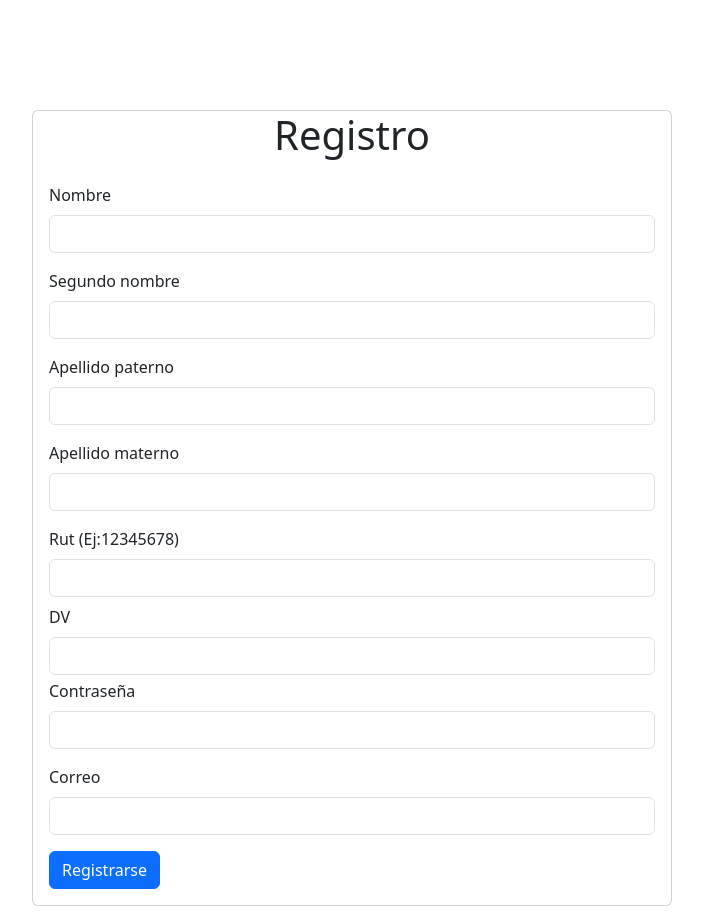
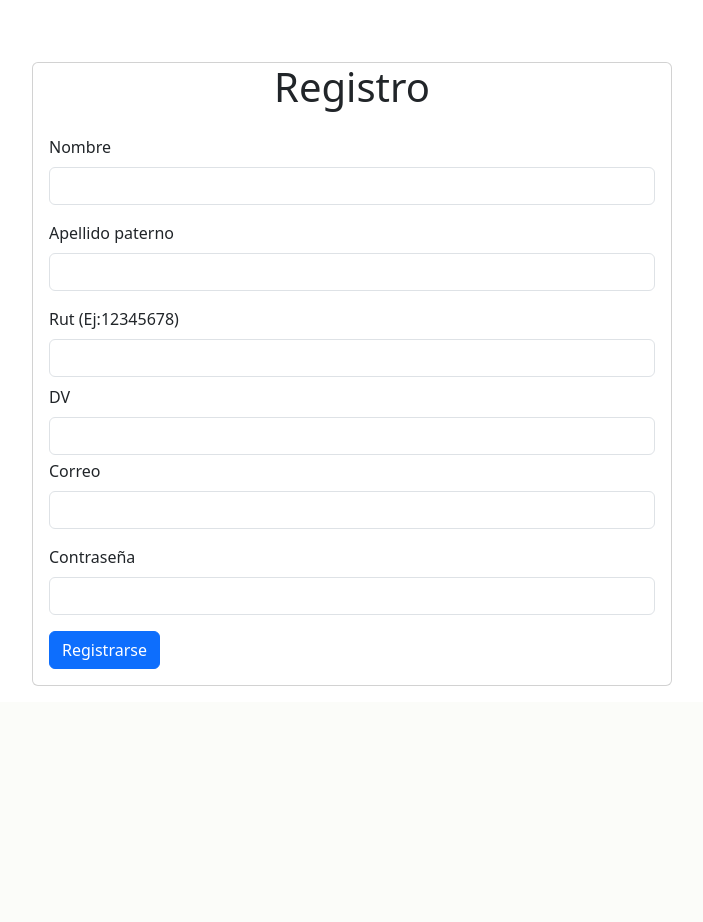
Before and after one commit to alex-bq/ProyectoArqui, a Django app: page /registro/ in a window 1280 px wide. Shown: the part 106-1028 px from the top of the page, without its empty margins (288-991 px from the left). After the commit the page ends 792 px from the top, so only its background shows below. Run offline with Django 4.2, Linux system fonts and the light colour scheme; some libraries are stand-ins or nearby versions.

Commit message:
registro usuario

```diff
--- /dev/null
+++ b/MiEstacionamiento/forms.py
@@ -0,0 +1,7 @@
+from django import forms
+from .models import Cliente
+
+class ClienteForm(forms.ModelForm):
+    class Meta:
+        model = Cliente
+        fields = ['nombre', 'aPaterno', 'run', 'dv', 'correo', 'password']
--- a/MiEstacionamiento/models.py
+++ b/MiEstacionamiento/models.py
@@ -2,36 +2,30 @@ from django.db import models
 
 
 class Cliente(models.Model):
-    run_cli = models.IntegerField(primary_key=True)
-    dv_run = models.CharField(max_length=1)
     nombre = models.CharField(max_length=35)
-    s_nombre = models.CharField(max_length=35, null=True, blank=True)
-    ap_paterno = models.CharField(max_length=35)
-    ap_materno = models.CharField(max_length=35)
-    fec_nac = models.DateField()
+    aPaterno = models.CharField(max_length=35)
+    run = models.IntegerField(primary_key=True)
+    dv = models.CharField(max_length=1)
     correo = models.EmailField()
-    clave = models.CharField(max_length=50)
+    password = models.CharField(max_length=50)
 
     def __str__(self):
-        return f"{self.nombre} {self.ap_paterno} {self.ap_materno}"
+        return f"{self.nombre} {self.ap_paterno}"
 
     class Meta:
         db_table = "cliente"
 
 
 class Dueno(models.Model):
-    run_due = models.IntegerField(primary_key=True)
-    dv_run = models.CharField(max_length=1)
     nombre = models.CharField(max_length=35)
-    s_nombre = models.CharField(max_length=35, null=True, blank=True)
-    ap_paterno = models.CharField(max_length=35)
-    ap_materno = models.CharField(max_length=35)
-    fec_nac = models.DateField()
+    aPaterno = models.CharField(max_length=35)
+    run = models.IntegerField(primary_key=True)
+    dv = models.CharField(max_length=1)
     correo = models.EmailField()
-    clave = models.CharField(max_length=50)
+    password = models.CharField(max_length=50)
 
     def __str__(self):
-        return f"{self.nombre} {self.ap_paterno} {self.ap_materno}"
+        return f"{self.nombre} {self.ap_paterno}"
 
     class Meta:
         db_table = "dueno"
@@ -63,7 +57,7 @@ class Vehiculo(models.Model):
     marca = models.ForeignKey(Marca, on_delete=models.CASCADE)
     modelo = models.ForeignKey(Modelo, on_delete=models.CASCADE)
     color = models.CharField(max_length=35)
-    run_cli = models.ForeignKey(Cliente, on_delete=models.CASCADE)
+    run = models.ForeignKey(Cliente, on_delete=models.CASCADE)
 
     def __str__(self):
         return f"{self.patente} - {self.marca} {self.modelo}"
@@ -75,10 +69,10 @@ class Vehiculo(models.Model):
 class Tarjeta(models.Model):
     num_tarjeta = models.CharField(max_length=16, primary_key=True)
     cvv = models.CharField(max_length=3)
-    run_cli = models.ForeignKey(Cliente, on_delete=models.CASCADE)
+    run = models.ForeignKey(Cliente, on_delete=models.CASCADE)
 
     def __str__(self):
-        return f"{self.num_tarjeta} - {self.run_cli}"
+        return f"{self.num_tarjeta} - {self.run}"
 
     class Meta:
         db_table = "tarjeta"
--- a/MiEstacionamiento/templates/index.html
+++ b/MiEstacionamiento/templates/index.html
@@ -52,10 +52,10 @@
         {% csrf_token %}
         <a class="list-group-item list-group-item-action" aria-current="true">
           <div class="d-flex w-100 justify-content-between">
-            <h5 class="mb-1">Nombre: {{Cliente.nombre}} {{Cliente.ap_paterno}} {{Cliente.ap_materno}}</h5>
+            <h5 class="mb-1">Nombre: {{Cliente.nombre}} {{Cliente.aPaterno}}</h5>
             <small>Correo: {{Cliente.correo}} </small>
           </div>
-          <p class="mb-1">Rut: {{Cliente.run_cli}} </p>
+          <p class="mb-1">Rut: {{Cliente.run}} </p>
           <small>Hola  </small>
         </a>
         {% endfor %}
--- a/MiEstacionamiento/templates/registro.html
+++ b/MiEstacionamiento/templates/registro.html
@@ -30,7 +30,7 @@
             <div class="offcanvas-body">
               <ul class="navbar-nav justify-content-end flex-grow-1 pe-3">
                 <li class="nav-item">
-                  <a class="nav-link active" aria-current="page" href="/index.html">Reservar</a>
+                  <a class="nav-link active" aria-current="page" href="index/">Reservar</a>
                 </li>
                 <li class="nav-item">
                   <a class="nav-link" href="#">Mis reservas</a>
@@ -40,7 +40,7 @@
           </div>
         </div>
       </nav>
-      <br><br><br><br><br><br><br><br><br>
+      <br><br><br><br><br><br><br>
 
 
       <div class="d-flex justify-content-center">
@@ -48,56 +48,43 @@
       <div class="card w-50 mb-3 justify-content-center">
         <h1 class="h1 text-center">Registro</h1>
         <div class="card-body">
-            <form action="" method="POST" >{% csrf_token %}
+            <form method="POST" action="/registro/">
+              {% csrf_token %}
                 <div class="mb-3">
-                    <label for="nombreCli" class="form-label">Nombre</label>
-                    <input type="text" class="form-control" id="nombreCli" name="nombreCli">
-                </div>
-                <div class="mb-3">
-                  <label for="nombre2Cli" class="form-label">Segundo nombre</label>
-                  <input type="text" class="form-control" id="nombre2Cli" name="nombre2Cli">
-              </div>
-                <div class="mb-3">
-                    <label for="apellidoCli" class="form-label">Apellido paterno</label>
-                    <input type="text" class="form-control" id="apellidoCli" name="apellidoCli">
+                    <label for="nombre" class="form-label">Nombre</label>
+                    <input class="form-control" type="text" name="nombre" id="nombre" required>
                 </div>
 
                 <div class="mb-3">
-                  <label for="apellido2Cli" class="form-label">Apellido materno</label>
-                  <input type="text" class="form-control" id="apellido2Cli" name="apellido2Cli">
-              </div>
+                    <label for="aPaterno" class="form-label">Apellido paterno</label>
+                    <input class="form-control"  type="text" name="aPaterno" id="aPaterno" required>
+                </div>
 
                 <div class="mb-2">
-                    <label for="rutCli" class="form-label">Rut (Ej:12345678)</label>
-                    <input type="number" class="form-control" id="rutCli" name="rutCli" minlength="8" maxlength="8">
+                    <label for="run" class="form-label">Rut (Ej:12345678)</label>
+                    <input type="number" class="form-control" name="run" id="run" minlength="8" maxlength="8" required>
                 </div>
 
                 <div class="mb-1">
-                    <label for="dvCli" class="form-label">DV</label>
-                    <input type="text" class="form-control" id="dvCli" name="dvCli" minlength="1" maxlength="1" >
+                    <label for="dv" class="form-label">DV</label>
+                    <input type="text" class="form-control" name="dv" id="dv" minlength="1" maxlength="1" required>
                 </div>
 
                 <div class="mb-3">
-                    <label for="contraCli" class="form-label">Contraseña</label>
-                    <input type="password" class="form-control" id="contraCli" name="contraCli">
+                    <label for="correo" class="form-label">Correo</label>
+                    <input type="email" class="form-control" name="correo" id="correo" aria-describedby="emailHelp" required>
                 </div>
 
                 <div class="mb-3">
-                    <label for="correoCli" class="form-label">Correo</label>
-                    <input type="email" class="form-control" id="correoCli" name="correoCli" aria-describedby="emailHelp">
-                </div>
+                  <label for="password" class="form-label">Contraseña</label>
+                  <input type="password" class="form-control" name="password" id="password" required>
+              </div>
 
-                <button type="submit" class="btn btn-primary">Registrarse</button>
+                <button value="Registrar" type="submit" class="btn btn-primary">Registrarse</button>
               </form>
-
         </div>
       </div>
     </div>
-
-
-
-
-
 
 
 <script>
@@ -107,6 +94,17 @@
 <script src="https://cdn.jsdelivr.net/npm/bootstrap@5.3.2/dist/js/bootstrap.bundle.min.js" integrity="sha384-C6RzsynM9kWDrMNeT87bh95OGNyZPhcTNXj1NW7RuBCsyN/o0jlpcV8Qyq46cDfL" crossorigin="anonymous"></script>
 <script src="https://cdn.jsdelivr.net/npm/@popperjs/core@2.11.8/dist/umd/popper.min.js" integrity="sha384-I7E8VVD/ismYTF4hNIPjVp/Zjvgyol6VFvRkX/vR+Vc4jQkC+hVqc2pM8ODewa9r" crossorigin="anonymous"></script>
 <script src="https://cdn.jsdelivr.net/npm/bootstrap@5.3.2/dist/js/bootstrap.min.js" integrity="sha384-BBtl+eGJRgqQAUMxJ7pMwbEyER4l1g+O15P+16Ep7Q9Q+zqX6gSbd85u4mG4QzX+" crossorigin="anonymous"></script>
-
+<script src="https://cdn.jsdelivr.net/npm/sweetalert2@11"></script>
+{% if messages %}
+    {% for message in messages %}
+        <script>
+            Swal.fire({
+                icon: 'success',
+                title: '{{ message }}',
+                timer: 3000
+            });
+        </script>
+    {% endfor %}
+{% endif %}
 </body>
 </html>
--- a/MiEstacionamiento/urls.py
+++ b/MiEstacionamiento/urls.py
@@ -5,6 +5,6 @@ from . import views
 
 urlpatterns = [
     path('',views.index),
-    path('registro/', views.registro)
+    path('registro/', views.registro, name='registro'),
 
 ]
--- a/MiEstacionamiento/views.py
+++ b/MiEstacionamiento/views.py
@@ -1,5 +1,8 @@
 from django.shortcuts import render
 from .models import *
+from django import forms
+from .forms import ClienteForm
+from django.contrib import messages
 
 # Create your views here.
 
@@ -11,4 +14,11 @@ def index(request):
     return render(request,"index.html", context)
 
 def registro(request):
-    return render(request,"registro.html")
+    if request.method == 'POST':
+        form = ClienteForm(request.POST)
+        if form.is_valid():
+            form.save()
+            messages.success(request, 'Cliente registrado exitosamente.')
+    else:
+        form = ClienteForm()
+    return render(request, 'registro.html', {'form': form})
--- a/proyecto/settings.py
+++ b/proyecto/settings.py
@@ -26,6 +26,8 @@ SECRET_KEY = "django-insecure-jp((c4mxe+xygs@wv=%efxc!a30f7g)3(4lwft%z23^#l6x^9_
 DEBUG = True
 
 ALLOWED_HOSTS = []
+
+MESSAGE_STORAGE = "django.contrib.messages.storage.cookie.CookieStorage"
 
 
 # Application definition
@@ -85,6 +87,8 @@ DATABASES = {
     }
 }
 
+APPEND_SLASH = False
+
 
 # Password validation
 # https://docs.djangoproject.com/en/4.2/ref/settings/#auth-password-validators
```
Also changed, not shown: MiEstacionamiento/migrations/0003_rename_ap_materno_cliente_apaterno_and_more.py (added).
